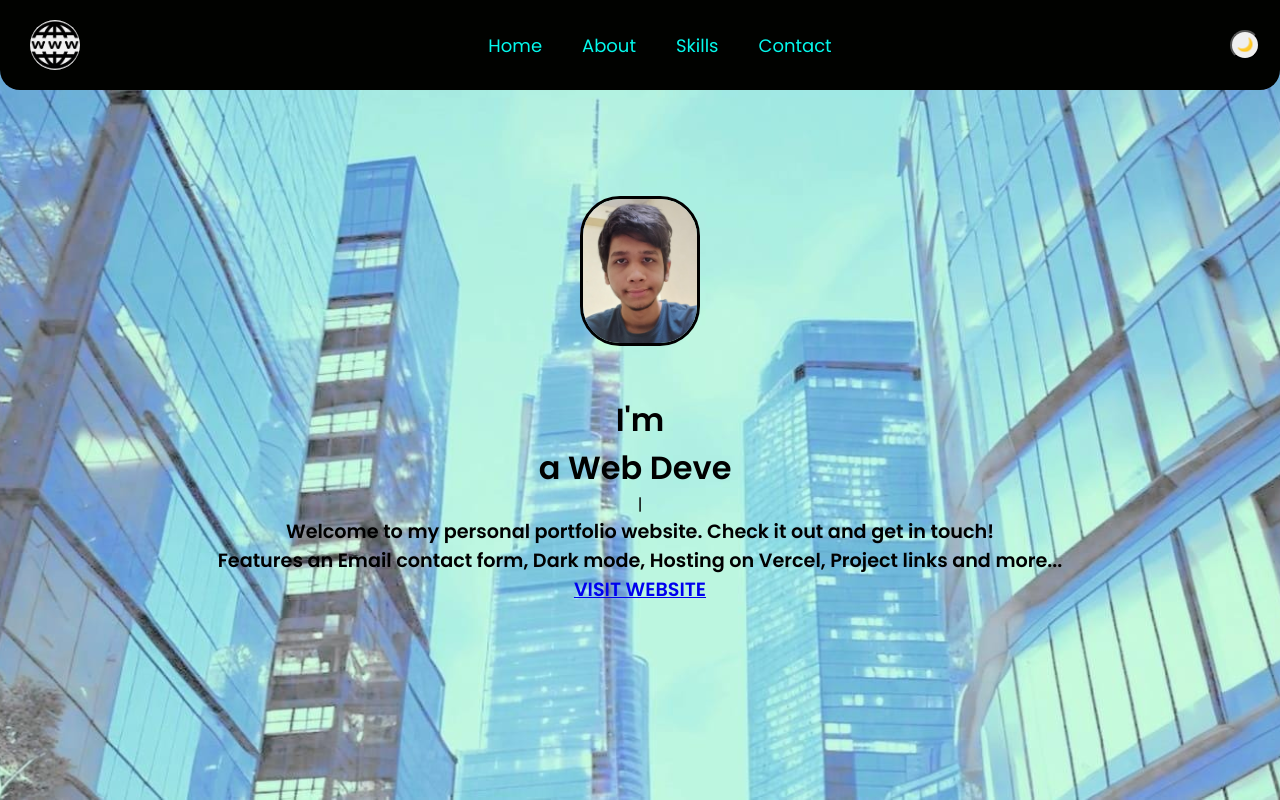
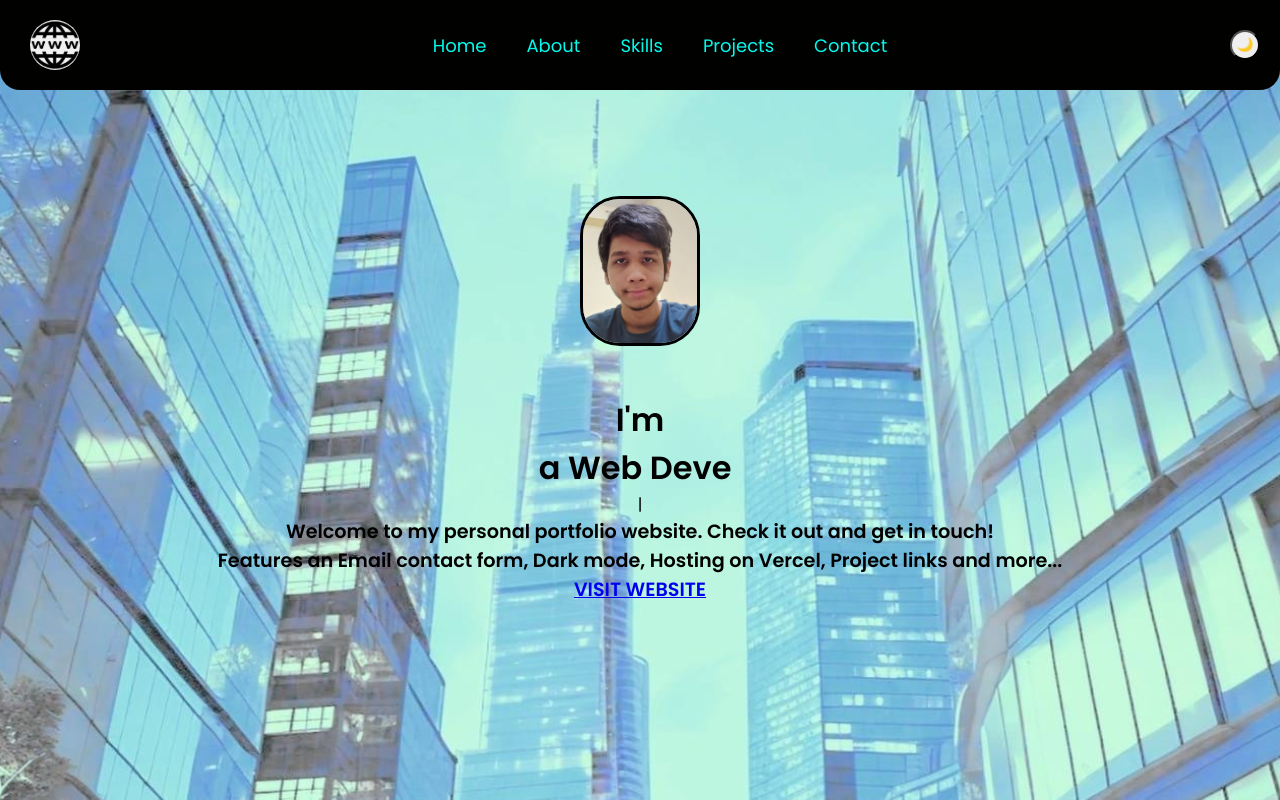
Before and after one commit to sanjitram/personal_portfolio, a React (Create React App) app: page / in a window 1280 px wide. Shown: the top 800 px of the page. Built offline with nearby package versions, Linux system fonts and the light colour scheme.

Commit message:
Update Navbar.jsx

```diff
--- a/src/components/navbar/Navbar.jsx
+++ b/src/components/navbar/Navbar.jsx
@@ -24,6 +24,7 @@ const Navbar = () => {
         <a href="#home">Home</a>
         <a href="#about">About</a>
         <a href="#services">Skills</a>
+        <a href="#projects">Projects</a>
         <a href="#contact">Contact</a>
       </div>
 
```
